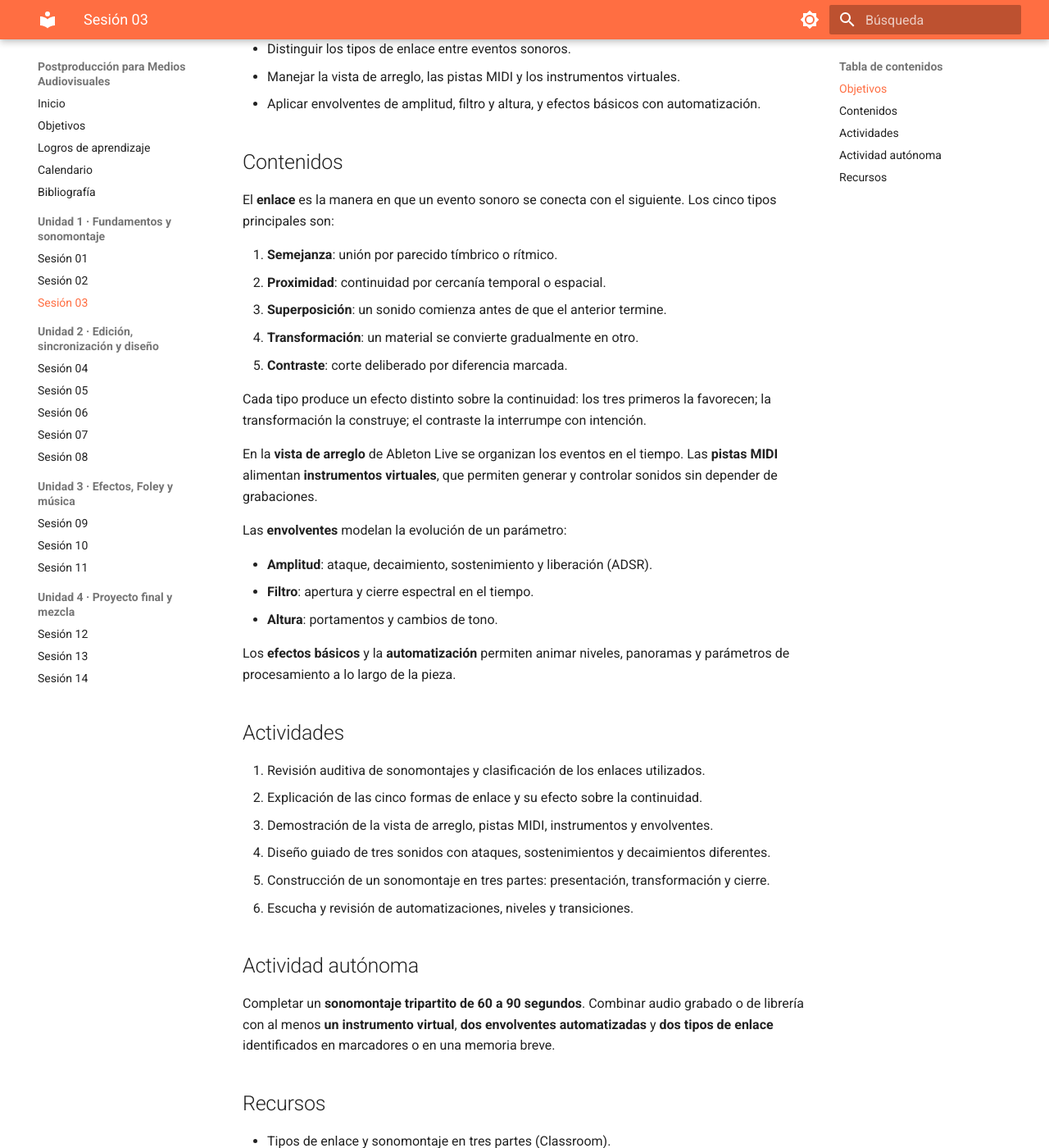
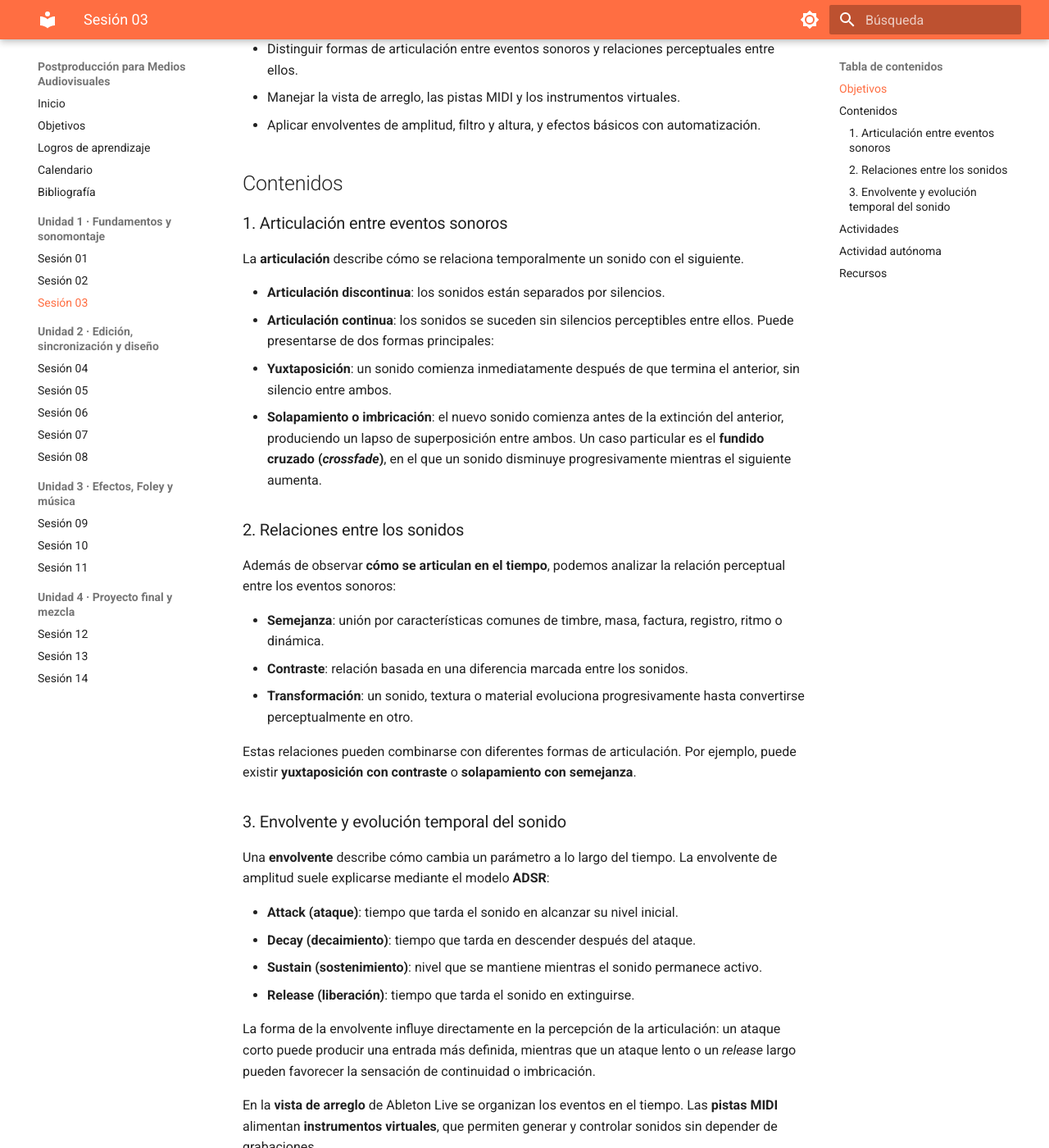
Before and after one commit to joseurgilesc/posrproducci-n-audiovisuales, an MkDocs documentation site: the page built from docs/sesiones/sesion-03.md, in a window 1280 px wide and 1400 px high, scrolled down 225 px. Shown: the whole window at 82% size. Built offline with MkDocs 1.6.1 and Material for MkDocs 9.7.7, drawn with Linux system fonts in a browser that asks for light colours; some of the changed text lies outside the part shown.

Commit message:
Mejora articulación y relaciones sonoras en sesión 03

```diff
--- a/docs/sesiones/sesion-03.md
+++ b/docs/sesiones/sesion-03.md
@@ -1,22 +1,42 @@
-# Sesión 03: Tipos de enlace, instrumentos virtuales, envolventes y efectos
+# Sesión 03: Articulación, tipos de enlace, instrumentos virtuales, envolventes y efectos
 
 ## Objetivos
 
-- Distinguir los tipos de enlace entre eventos sonoros.
+- Distinguir formas de articulación entre eventos sonoros y relaciones perceptuales entre ellos.
 - Manejar la vista de arreglo, las pistas MIDI y los instrumentos virtuales.
 - Aplicar envolventes de amplitud, filtro y altura, y efectos básicos con automatización.
 
 ## Contenidos
 
-El **enlace** es la manera en que un evento sonoro se conecta con el siguiente. Los cinco tipos principales son:
+### 1. Articulación entre eventos sonoros
 
-1. **Semejanza**: unión por parecido tímbrico o rítmico.
-2. **Proximidad**: continuidad por cercanía temporal o espacial.
-3. **Superposición**: un sonido comienza antes de que el anterior termine.
-4. **Transformación**: un material se convierte gradualmente en otro.
-5. **Contraste**: corte deliberado por diferencia marcada.
+La **articulación** describe cómo se relaciona temporalmente un sonido con el siguiente.
 
-Cada tipo produce un efecto distinto sobre la continuidad: los tres primeros la favorecen; la transformación la construye; el contraste la interrumpe con intención.
+- **Articulación discontinua**: los sonidos están separados por silencios.
+- **Articulación continua**: los sonidos se suceden sin silencios perceptibles entre ellos. Puede presentarse de dos formas principales:
+  - **Yuxtaposición**: un sonido comienza inmediatamente después de que termina el anterior, sin silencio entre ambos.
+  - **Solapamiento o imbricación**: el nuevo sonido comienza antes de la extinción del anterior, produciendo un lapso de superposición entre ambos. Un caso particular es el **fundido cruzado (*crossfade*)**, en el que un sonido disminuye progresivamente mientras el siguiente aumenta.
+
+### 2. Relaciones entre los sonidos
+
+Además de observar **cómo se articulan en el tiempo**, podemos analizar la relación perceptual entre los eventos sonoros:
+
+- **Semejanza**: unión por características comunes de timbre, masa, factura, registro, ritmo o dinámica.
+- **Contraste**: relación basada en una diferencia marcada entre los sonidos.
+- **Transformación**: un sonido, textura o material evoluciona progresivamente hasta convertirse perceptualmente en otro.
+
+Estas relaciones pueden combinarse con diferentes formas de articulación. Por ejemplo, puede existir **yuxtaposición con contraste** o **solapamiento con semejanza**.
+
+### 3. Envolvente y evolución temporal del sonido
+
+Una **envolvente** describe cómo cambia un parámetro a lo largo del tiempo. La envolvente de amplitud suele explicarse mediante el modelo **ADSR**:
+
+- **Attack (ataque)**: tiempo que tarda el sonido en alcanzar su nivel inicial.
+- **Decay (decaimiento)**: tiempo que tarda en descender después del ataque.
+- **Sustain (sostenimiento)**: nivel que se mantiene mientras el sonido permanece activo.
+- **Release (liberación)**: tiempo que tarda el sonido en extinguirse.
+
+La forma de la envolvente influye directamente en la percepción de la articulación: un ataque corto puede producir una entrada más definida, mientras que un ataque lento o un *release* largo pueden favorecer la sensación de continuidad o imbricación.
 
 En la **vista de arreglo** de Ableton Live se organizan los eventos en el tiempo. Las **pistas MIDI** alimentan **instrumentos virtuales**, que permiten generar y controlar sonidos sin depender de grabaciones.
 
@@ -30,8 +50,8 @@ Los **efectos básicos** y la **automatización** permiten animar niveles, panor
 
 ## Actividades
 
-1. Revisión auditiva de sonomontajes y clasificación de los enlaces utilizados.
-2. Explicación de las cinco formas de enlace y su efecto sobre la continuidad.
+1. Revisión auditiva de sonomontajes e identificación de articulaciones y relaciones entre los sonidos.
+2. Explicación de articulación discontinua, yuxtaposición, solapamiento o imbricación, semejanza, contraste y transformación.
 3. Demostración de la vista de arreglo, pistas MIDI, instrumentos y envolventes.
 4. Diseño guiado de tres sonidos con ataques, sostenimientos y decaimientos diferentes.
 5. Construcción de un sonomontaje en tres partes: presentación, transformación y cierre.
```
